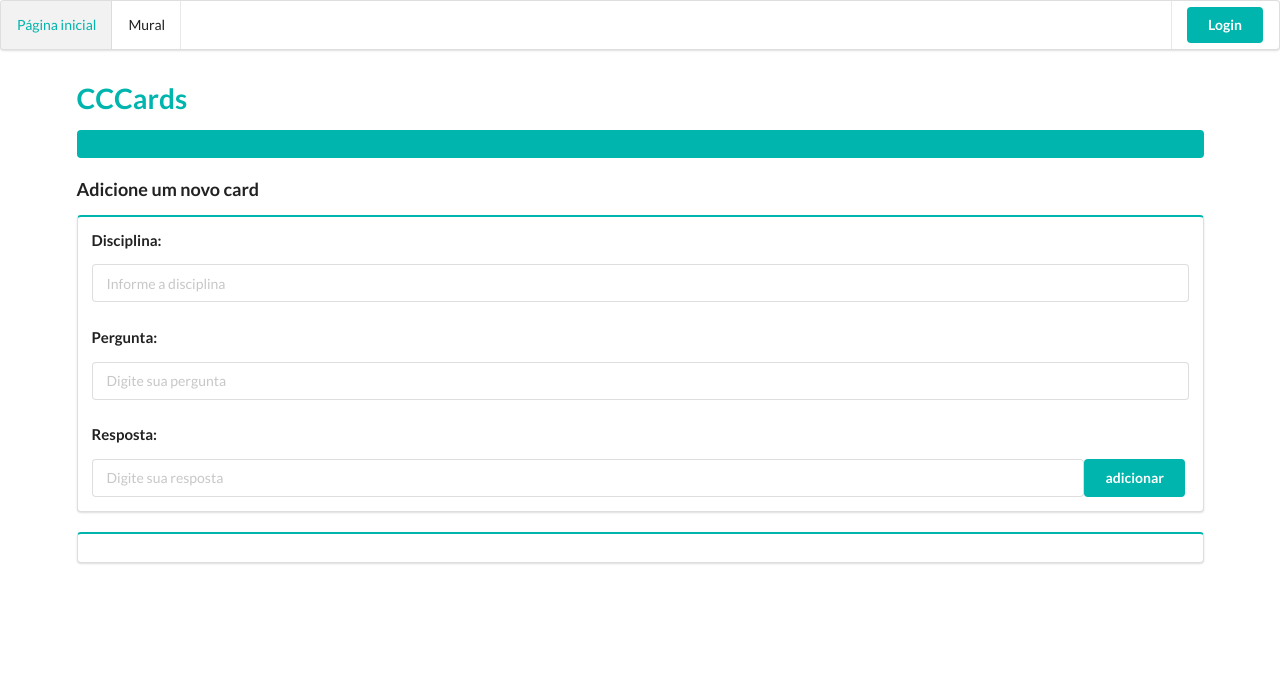
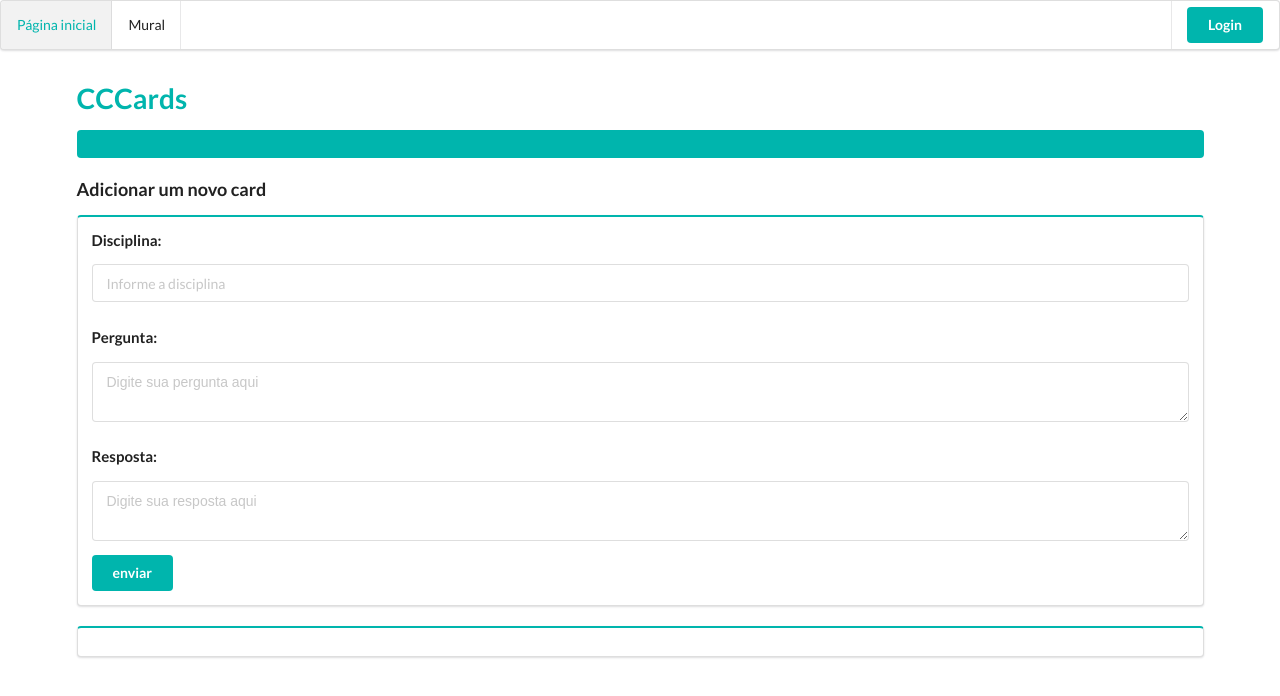
Before and after one commit to viniciusjps/flashcard, an Angular app: page / in a window 1280 px wide. Shown: the top 696 px of the page. Built offline with nearby package versions, Linux system fonts and the light colour scheme.

Commit message:
Adicionado novas informações e cor aos cards

```diff
--- a/package.json
+++ b/package.json
@@ -26,6 +26,7 @@
     "core-js": "^2.4.1",
     "rxjs": "^5.5.2",
     "semantic-ui-css": "^2.2.14",
+    "ssri": "^5.3.0",
     "zone.js": "^0.8.14"
   },
   "devDependencies": {
--- a/src/app/card/card.component.html
+++ b/src/app/card/card.component.html
@@ -1,5 +1,5 @@
 <div class="ui container">
-  <h3>Adicione um novo card</h3>
+  <h3>Adicionar um novo card</h3>
   <div class="ui teal segment">
     <h4>Disciplina: </h4>
     <div class="ui fluid input">
@@ -7,14 +7,20 @@
     </div>
 
     <h4>Pergunta: </h4>
-    <div class="ui fluid input">
-      <input type="text" placeholder="Digite sua pergunta" #pergunta>
+    <div class="ui form">
+      <div class="ui field">
+        <textarea rows="2" placeholder="Digite sua pergunta aqui" #pergunta></textarea>
+      </div>
     </div>
 
     <h4>Resposta: </h4>
-    <div class="ui fluid input">
-      <input type="text" placeholder="Digite sua resposta" #resposta>
-      <button class="ui teal button" (click)="addCard(disciplina.value,pergunta.value,resposta.value)">adicionar</button>
+    <div class="ui form">
+      <div class="ui field">
+        <textarea rows="2" placeholder="Digite sua resposta aqui" #resposta></textarea>
+      </div>
+      <button class="ui teal button"
+      (click)="addCard(disciplina.value,pergunta.value,resposta.value,false)"
+      >enviar</button>
     </div>
   </div>
 </div>
@@ -27,19 +33,21 @@
 
 <div class="ui container">
   <div class="ui cards">
-      <div class="ui getColor() card" *ngFor="let card of cards" >
-        <div class="content">
-          <p class="header">{{ card.disciplina }}</p>
-          <div class="description">
-            {{ card.pergunta }}
-          </div>
-        </div>
-        <div class="extra content">
-          <a>
-            <i class="user icon"></i>
-            {{ card.resposta }}
-          </a>
+    <div class="ui {{ getColor() }} card" *ngFor="let card of cards" >
+      <div class="content">
+        <div class="header">{{ card.disciplina | uppercase }}</div>
+        <div class="description"><p><strong>P:</strong> {{ card.pergunta }}</p></div>
+      </div>
+      <button class="ui {{ getColor() }} button"
+      (click)="card.verResposta = !card.verResposta"
+      >
+      Ver resposta</button>
+      <div class="extra content" *ngIf="card.verResposta" >
+        <div>
+          <i class="check icon"></i>
+          <strong>R:</strong> {{ card.resposta }}
         </div>
       </div>
     </div>
+  </div>
 </div>
--- a/src/app/card/card.component.ts
+++ b/src/app/card/card.component.ts
@@ -8,9 +8,13 @@ import { Component, OnInit } from '@angular/core';
 })
 export class CardComponent implements OnInit {
 
-  card: Card;
-  cards: Card[] = [];
-  colors: string[] = [];
+  private card: Card;
+  private cards: Card[] = [];
+  private colors: string[] = [
+      'red', 'orange', 'yellow', 'olive', 'green',
+      'teal', 'blue', 'violet', 'purple', 'pink',
+      'brown', 'grey', 'black'
+  ];
 
   constructor() { }
 
@@ -18,13 +22,13 @@ export class CardComponent implements OnInit {
   }
 
   public addCard(disciplina: string, pergunta: string, resposta: string) {
-    this.card = new Card(disciplina, pergunta, resposta);
+    this.card = new Card(disciplina, pergunta, resposta, false, this.cards.length + 1);
     this.cards.push(this.card);
   }
 
   public getColor(): string {
-    return '';
+    const index = Math.floor(Math.random() * (this.cards.length - 1));
+    return this.colors[index];
   }
 
-
 }
--- a/src/app/models/card.ts
+++ b/src/app/models/card.ts
@@ -2,10 +2,20 @@ export class Card {
     private disciplina: string;
     private pergunta: string;
     private resposta: string;
+    private verResposta: boolean;
+    private id;
 
-    constructor(disciplina: string, pergunta: string, resposta: string) {
+    constructor(
+        disciplina: string,
+        pergunta: string,
+        resposta: string,
+        visibilidade: boolean,
+        id: number
+    ) {
         this.disciplina = disciplina;
         this.pergunta = pergunta;
         this.resposta = resposta;
+        this.verResposta = visibilidade;
+        this.id = id;
     }
 }
```
Also changed, not shown: 1 other file (tests, documents, lock files or other folders).
